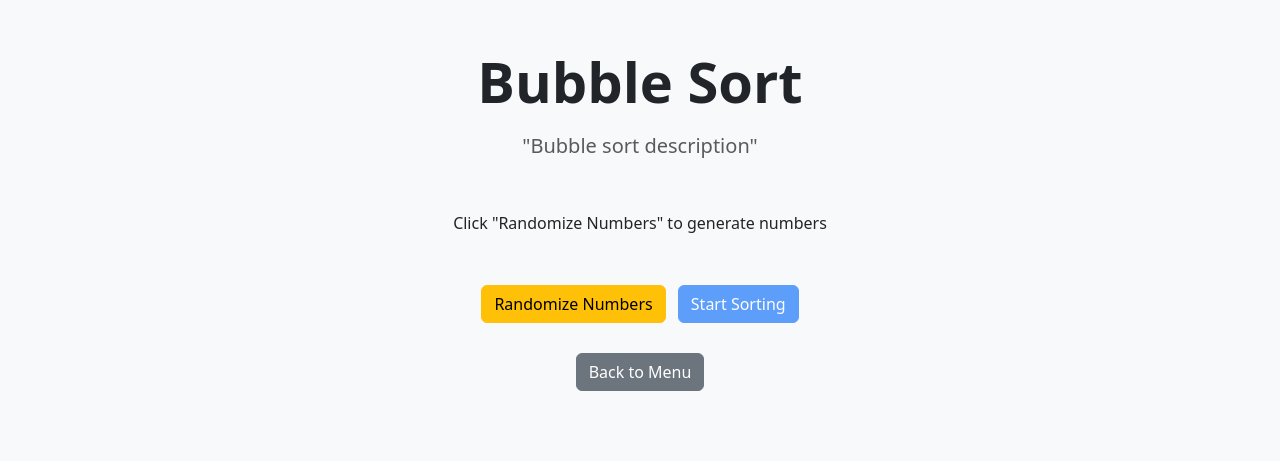
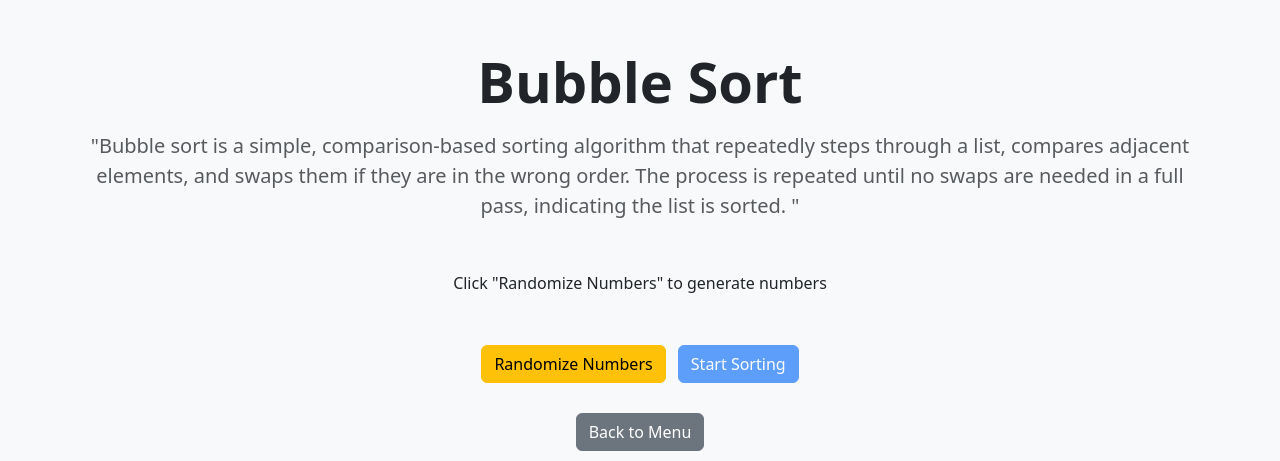
Before and after one commit to se04-aizu-2025/se04project-st6-team-indo, a Django app: page /bubble/ in a window 1280 px wide. Shown: the top 461 px of the page. Run offline with Django 5.2, Linux system fonts and the light colour scheme.

Commit message:
Update bubble_page.html

```diff
--- a/sorting_project/visualizer/templates/bubble_page.html
+++ b/sorting_project/visualizer/templates/bubble_page.html
@@ -11,14 +11,14 @@
             height: 50px;
             line-height: 50px;
             margin: 5px;
-            background-color: #0d6efd; /* blue for boxes */
+            background-color: #0d6efd;
             color: white;
             font-weight: bold;
             border-radius: 5px;
         }
 
         .sorted-container {
-            background-color: #d4edda; /* light green behind sorted array */
+            background-color: #d4edda;
             padding: 15px;
             border-radius: 8px;
             display: inline-block;
@@ -37,7 +37,9 @@
 <div class="container text-center mt-5">
     <h1 class="display-4 fw-bold">Bubble Sort</h1>
     <p class="lead text-muted mt-3">
-        "Bubble sort description"
+        "Bubble sort is a simple, comparison-based sorting algorithm that repeatedly steps through a list,
+        compares adjacent elements, and swaps them if they are in the wrong order. The process is repeated until no swaps are needed in a
+        full pass, indicating the list is sorted. "
     </p>
 
     <form method="POST" action="{% url 'bubble_run' %}">
```
